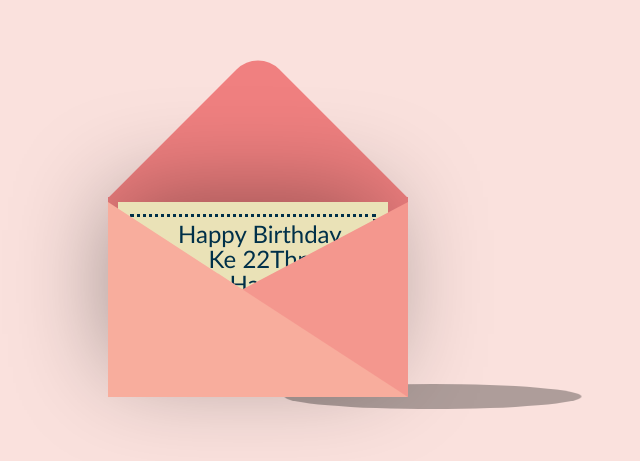
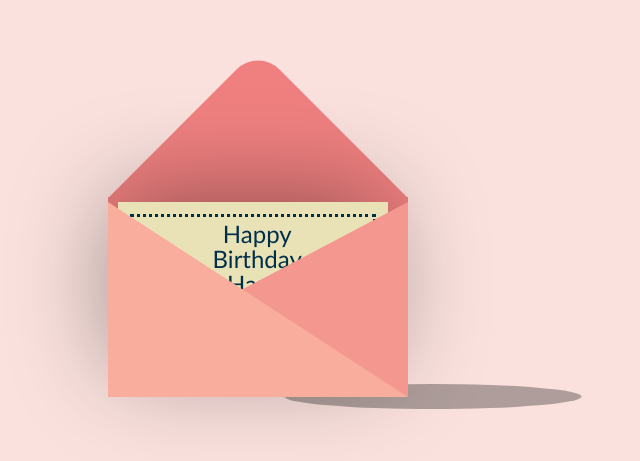
Before and after one commit to ulfihidayatullah/birthday, a plain HTML site: page index.html in a window 1280 px wide. Shown: the part 141-602 px from the top of the page, without its empty margins (382-1022 px from the left). Drawn offline with nearby package versions, Linux system fonts and the light colour scheme.

Commit message:
Update index.html

```diff
--- a/index.html
+++ b/index.html
@@ -17,7 +17,7 @@
             <div class="envelope"></div>
             <div class="front"></div>
             <div class="card">
-                <div class="text">Happy Birthday</br>Ke 22Thn</br>Euis Hardiyanti</div>
+                <div class="text">Happy</br>Birthday</br>Euis Hardiyanti</div>
                 <div class="heart"></div>
             </div>
         </div>
```
